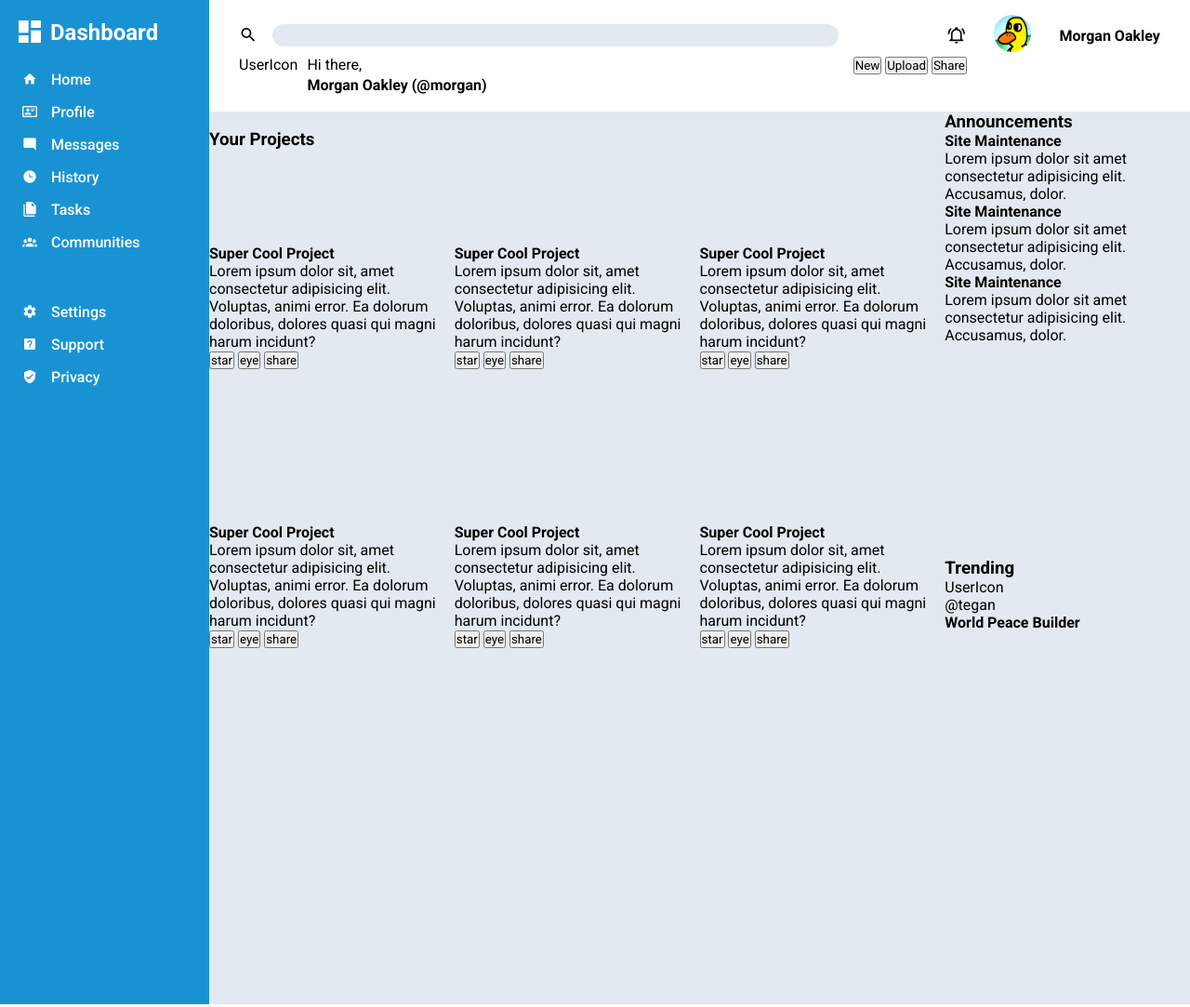
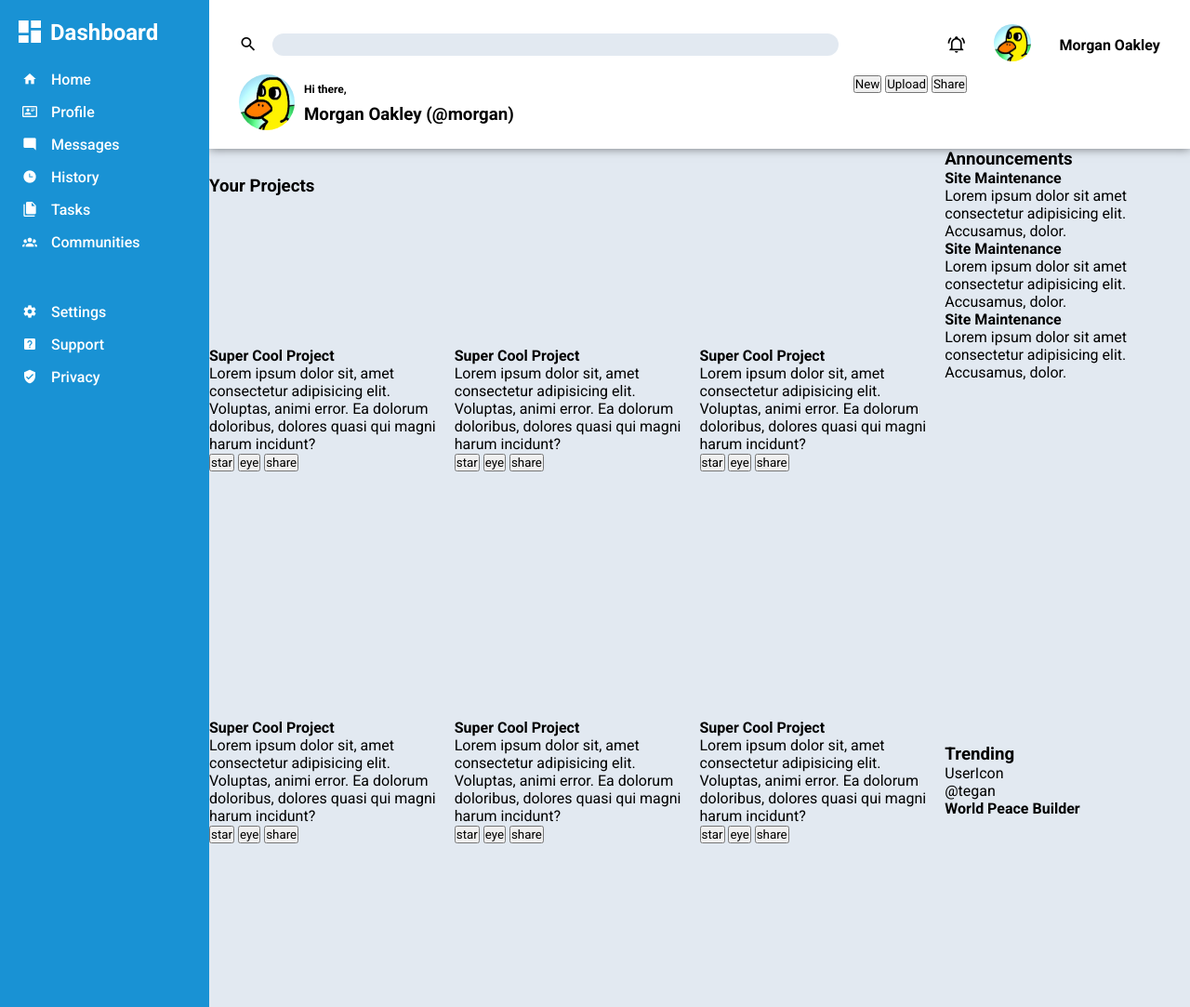
Before and after one commit to Monatric/odin-admin-dashboard, a website: page index.html in a window 1280 px wide. Shown: the top 1083 px of the page at 93% size. Drawn offline with Linux system fonts and the light colour scheme.

Commit message:
Style the left part of bottom  header

```diff
--- a/index.html
+++ b/index.html
@@ -44,9 +44,9 @@
       </div>
       <div class="header-bot">
         <div class="header-bot-left">
-          <div class="user-icon">UserIcon</div>
+          <div class="user-icon"><img src="duck.jpg" alt="duck" srcset=""></div>
           <div class="user-welcome">Hi there,</div>
-          <div class="user-name">Morgan Oakley (@morgan)</div>
+          <div class="user-name"><h3>Morgan Oakley (@morgan)</h3></div>
         </div>
         <div class="header-bot-right">
           <button type="button">New</button>
--- a/style.css
+++ b/style.css
@@ -36,6 +36,7 @@
   background-color: var(--primary-clr);
   color: var(--light-clr);
   padding: 1rem;
+  z-index: 2;
 }
 
 .sidebar-header h2 {
@@ -68,6 +69,8 @@
   display: grid;
   grid-template-rows: repeat(2, 1fr);
   padding: 1rem 2rem;
+  box-shadow: 0 0 10px 0px rgba(0,0,0,0.5);
+  z-index: 1;
 }
 
 .header-top {
@@ -127,7 +130,22 @@ button[type="submit"] {
 .header-bot-left {
   display: grid;
   grid-template-rows: 1fr 1fr;
-  grid-template-columns: 1fr 8fr;
+  grid-template-columns: 70px 8fr;
+  align-items: center;
+}
+
+.header-bot-left .user-icon img {
+  width: 60px;
+  height: 60px;
+}
+
+.header-bot-left .user-name {
+  align-self: start;
+}
+
+.user-welcome {
+  font-weight: 700;
+  font-size: 0.75rem;
 }
 
 .header-bot-left .user-icon {
```
